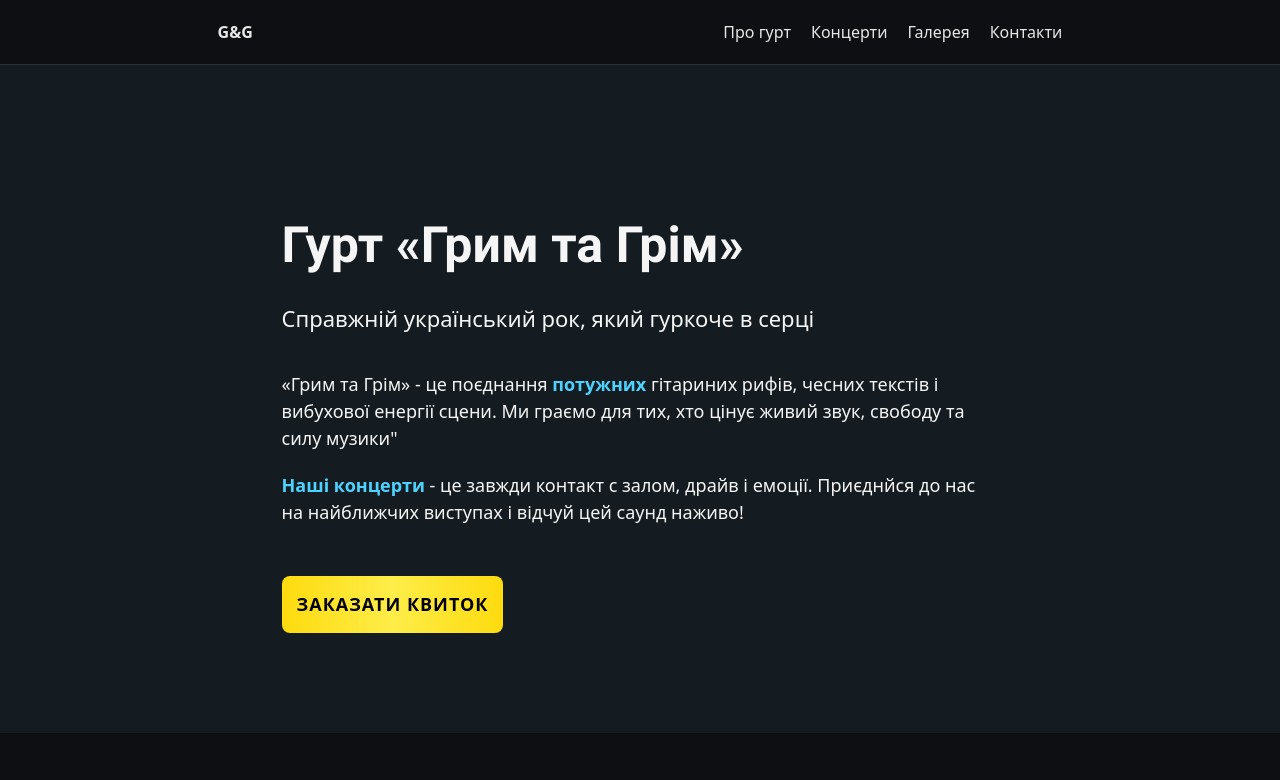
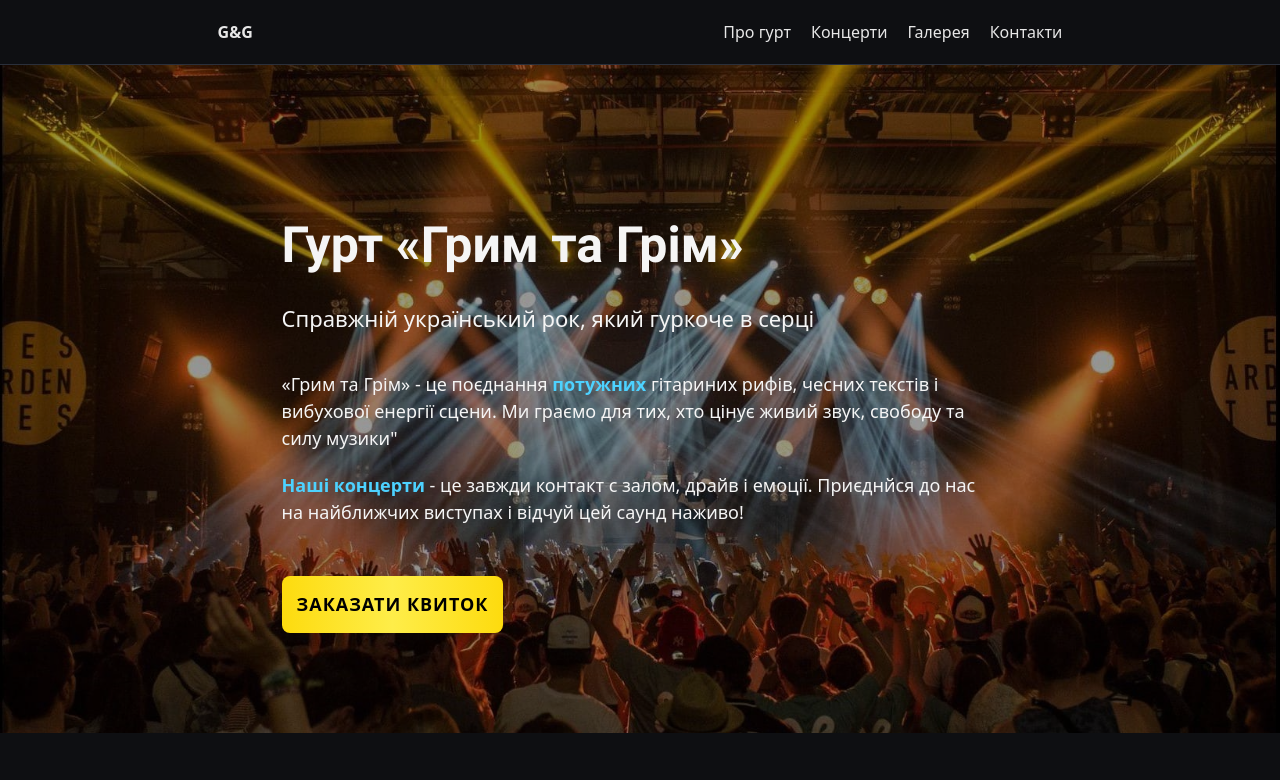
Before and after one commit to DenisFGit/lotoplay_test, a website: page src/index.html in a window 1280 px wide. Shown: the top 780 px of the page. Drawn offline with Linux system fonts and the light colour scheme.

Commit message:
get back bg image and map part

```diff
--- a/src/index.html
+++ b/src/index.html
@@ -194,13 +194,13 @@
                     </div>
                     <button class=" btn btn_big contacts__btn">Відправити</button>
                 </form>
-                <!-- <div class="contacts__map">
+                <div class="contacts__map">
                     <div class="contacts__map-title">Наше місцезнаходження</div>
                     <div style="width: 100%; margin-top: 20px;"><iframe
                             src="https://www.google.com/maps/embed?pb=!1m14!1m8!1m3!1d40661.66198777718!2d30.5111645!3d50.4345089!3m2!1i1024!2i768!4f13.1!3m3!1m2!1s0x40d4cf4ee15a4505%3A0x764931d2170146fe!2sKyiv%2C%2002000!5e0!3m2!1sen!2sua!4v1759340442610!5m2!1sen!2sua"
                             width="600" height="450" style="border:0;" allowfullscreen="" loading="lazy"
                             referrerpolicy="no-referrer-when-downgrade"></iframe></div>
-                </div> -->
+                </div>
             </div>
         </div>
     </div>
--- a/src/sass/blocks/_promo.scss
+++ b/src/sass/blocks/_promo.scss
@@ -4,8 +4,8 @@
     // min-height: 100vh;
     // background: url('../img/bg-2.jpg') no-repeat 50% / cover;
     // background-image: linear-gradient(rgba(0, 0, 0, 0.5), rgba(0, 0, 0, 0.5), url('../img/bg-2.jpg') );
-    // background: linear-gradient(rgba(0, 0, 0, 0.4), rgba(0, 0, 0, 0.4)),
-    //     url('../img/bg-2.jpg') center/cover no-repeat;
+    background: linear-gradient(rgba(0, 0, 0, 0.4), rgba(0, 0, 0, 0.4)),
+        url('../img/bg-2.jpg') center/cover no-repeat;
     background-color: #141C21;
     color: #F5F5F5;
     &__title {
```
Also changed, not shown: src/css/style.min.css.
